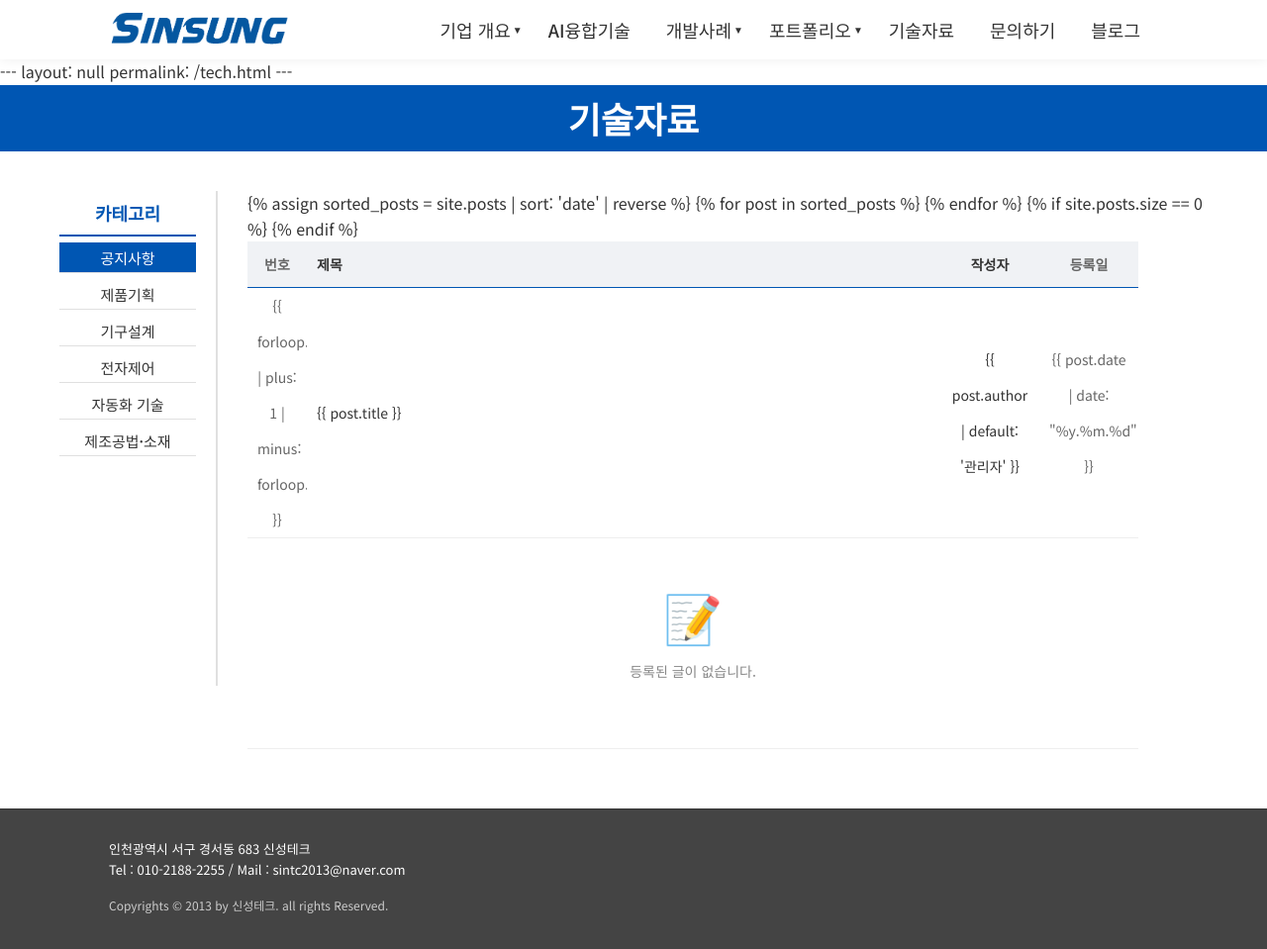
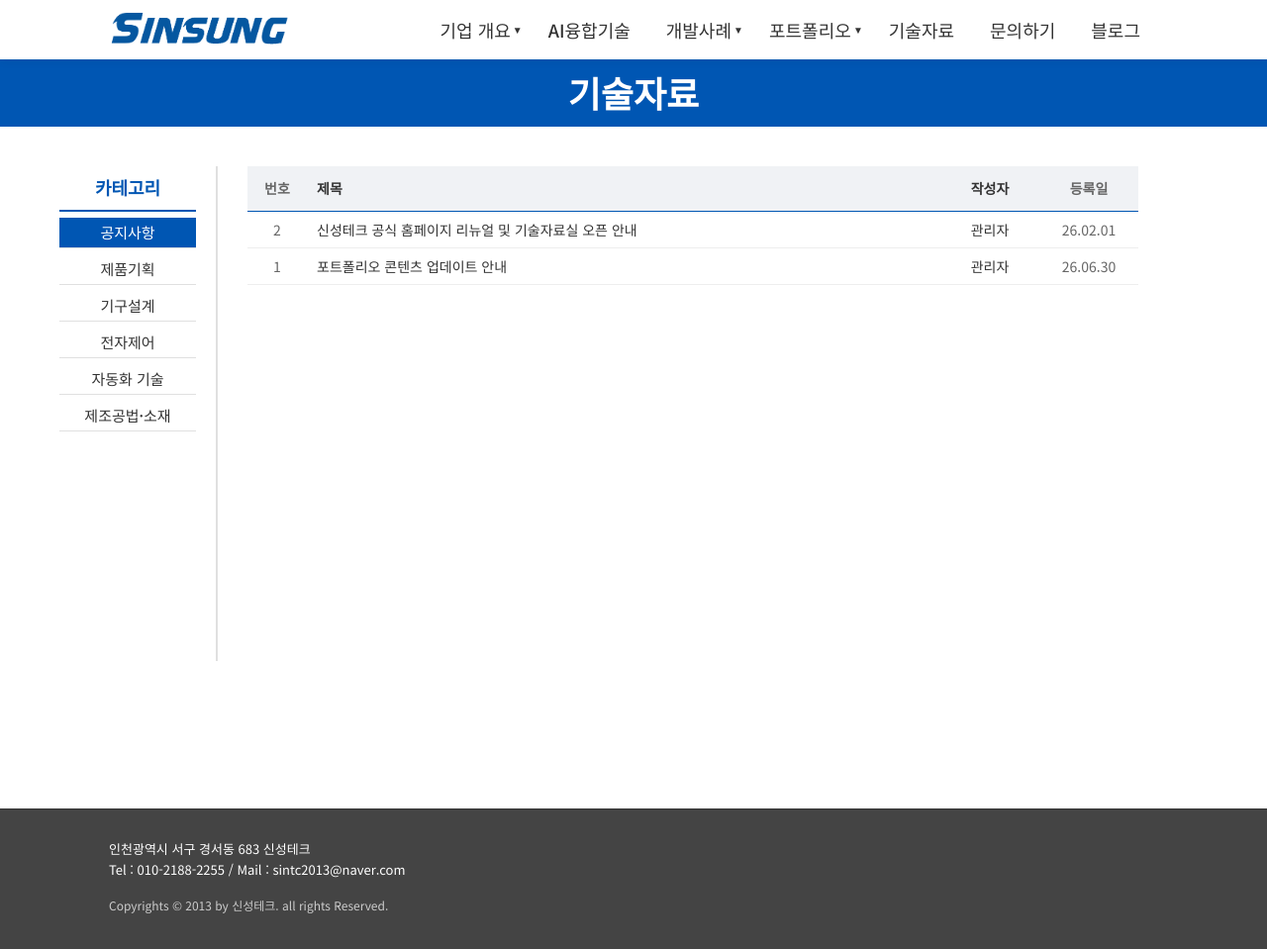
Before and after one commit to desert32-hash/Sintc2013, a Jekyll site: the page tech.html, which Jekyll copies as it is, in a window 1280 px wide and 959 px high. Shown: the whole window at 99% size. Built offline with Jekyll 4.4.1, drawn with Linux system fonts in a browser that asks for light colours; comment, search, counter and statistics services are not loaded.

Commit message:
Add files via upload

```diff
--- a/tech.html
+++ b/tech.html
@@ -1,8 +1,3 @@
----
-layout: null
-permalink: /tech.html
----
-
 <!DOCTYPE html>
 <html lang="ko">
 
@@ -397,25 +392,6 @@ permalink: /tech.html
                         </tr>
                     </thead>
                     <tbody id="post-tbody">
-                        {% assign sorted_posts = site.posts | sort: 'date' | reverse %}
-                        {% for post in sorted_posts %}
-                        <tr class="post-row" data-category="{{ post.categories | first }}">
-                            <td class="col-num">{{ forloop.length | plus: 1 | minus: forloop.index }}</td>
-                            <td class="col-title">
-                                <a href="{{ site.baseurl }}{{ post.url }}" class="post-link">{{ post.title }}</a>
-                            </td>
-                            <td class="col-author">{{ post.author | default: '관리자' }}</td>
-                            <td class="col-date">{{ post.date | date: "%y.%m.%d" }}</td>
-                        </tr>
-                        {% endfor %}
-                        {% if site.posts.size == 0 %}
-                        <tr class="no-posts">
-                            <td colspan="4" style="text-align: center; padding: 60px 20px; color: #888;">
-                                <div style="font-size: 48px; margin-bottom: 20px;">📝</div>
-                                <p>등록된 글이 없습니다.</p>
-                            </td>
-                        </tr>
-                        {% endif %}
                     </tbody>
                 </table>
 
@@ -450,16 +426,25 @@ permalink: /tech.html
                     }
 
                     const posts = [
-                        {% assign sorted_posts = site.posts | sort: 'date' | reverse %}
-                    {% for post in sorted_posts %}
-                    {
-                        title: "{{ post.title | escape }}",
-                            category: "{{ post.categories | first }}",
-                                date: "{{ post.date | date: '%y.%m.%d' }}",
-                                    url: "{{ site.baseurl }}{{ post.url }}"
-                    } {% unless forloop.last %}, {% endunless %}
-                    {% endfor %}
-                    ];
+    {
+        title: "신성테크 공식 홈페이지 리뉴얼 및 기술자료실 오픈 안내",
+        category: "공지사항",
+        date: "26.02.01",
+        url: "posts/2024-01-15-welcome.html"
+    },
+    {
+        title: "제품기획부터 양산까지의 개발 프로세스: 제품기획이란?",
+        category: "제품기획",
+        date: "26.06.30",
+        url: "posts/2026-06-30-plan-process.html"
+    },
+    {
+        title: "포트폴리오 콘텐츠 업데이트 안내",
+        category: "공지사항",
+        date: "26.06.30",
+        url: "posts/2026-06-30-portfolio-update.html"
+    }
+];
 
                     function renderPosts() {
                         const filteredPosts = posts.filter(post => post.category === currentCategory);
```
